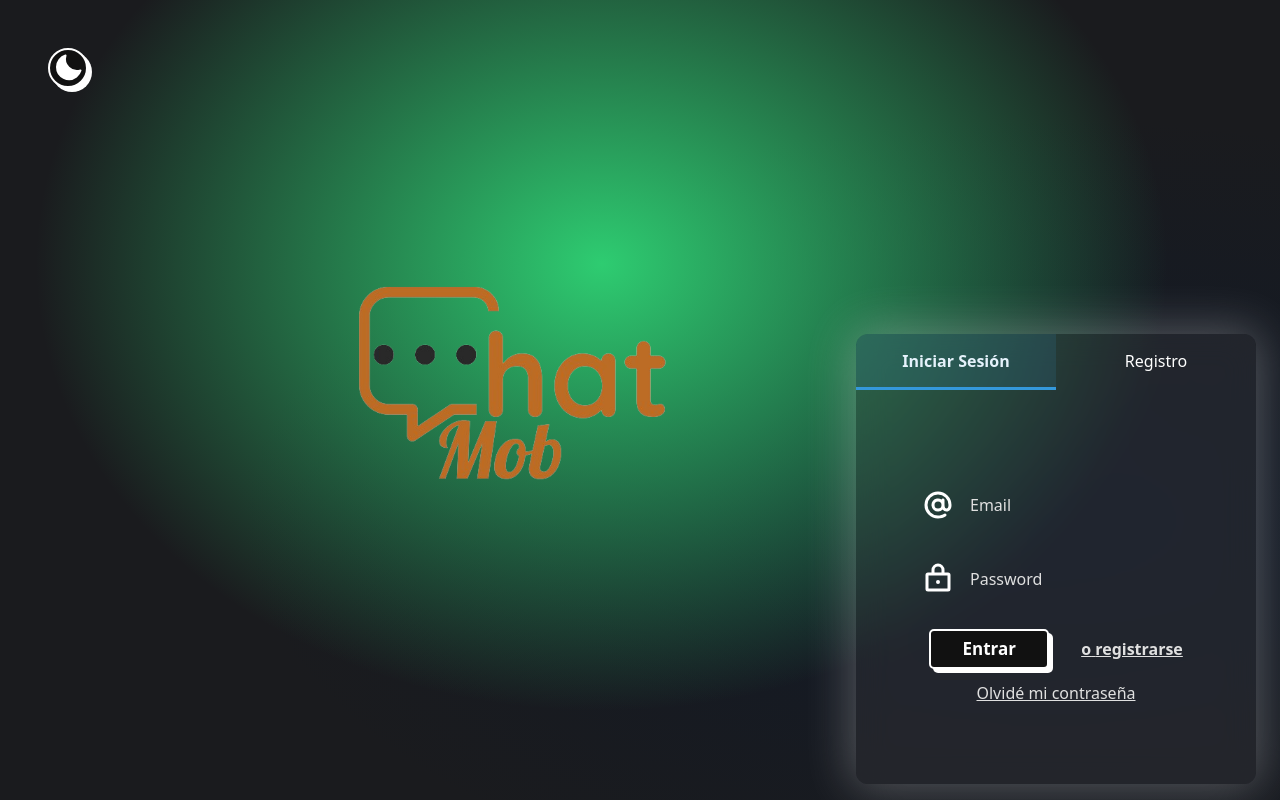
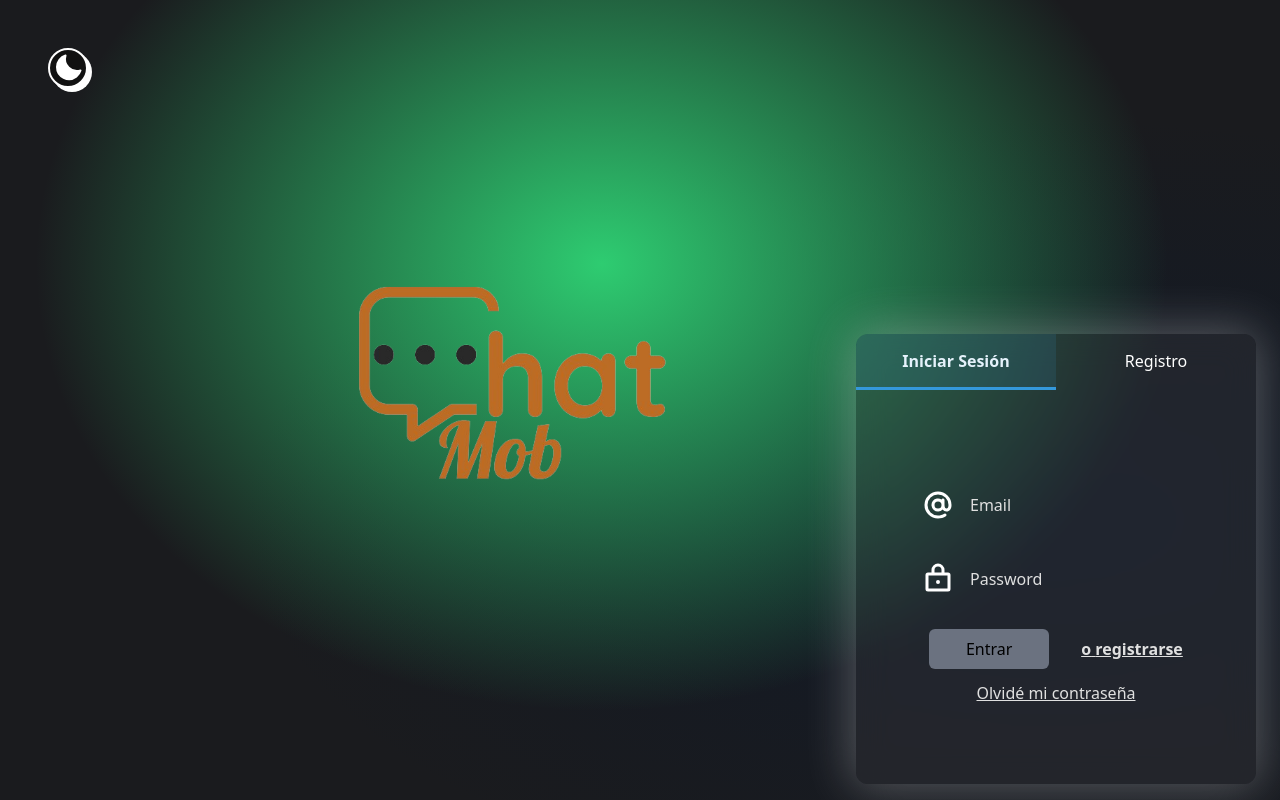
Before and after one commit to borgesmj/real-time-chat-app, a React (Vite) app: page /login in a window 1280 px wide. Built offline with nearby package versions, Linux system fonts and the light colour scheme; no server answers; the database is empty.

Commit message:
setting the login/register  button

```diff
--- a/src/Components/LoginForm/LoginForm.jsx
+++ b/src/Components/LoginForm/LoginForm.jsx
@@ -2,7 +2,7 @@ import FormTemplate from "../../Templates/FormTemplate";
 import FormField from "../FormField/FormField";
 import SubmitBtn from "../SubmitBtn/SubmitBtn";
 import { At, Lock } from "@phosphor-icons/react";
-import { useState } from "react";
+import { useEffect, useState } from "react";
 // Toastyfy
 import { ToastContainer, toast, Bounce } from "react-toastify";
 import "react-toastify/dist/ReactToastify.css";
@@ -21,8 +21,16 @@ const LoginForm = ({
 }) => {
   const [loginEmail, setLoginEmail] = useState("");
   const [loginPW, setLoginPW] = useState("");
+  const [btnIsActive, setBtnIsActive] = useState(false)
   const navigate = useNavigate();
 
+  useEffect(() => {
+    if (loginEmail && loginPW) {
+      setBtnIsActive(true);
+    } else {
+      setBtnIsActive(false);
+    }
+  }, [loginEmail, loginPW])
   const handleSubmit = async () => {
     const lowercaseEmail = loginEmail.toLowerCase();
     setLoading(true);
@@ -38,12 +46,16 @@ const LoginForm = ({
       setLoading(false);
       if (error.code === "auth/invalid-credential") {
         openToastError("Email y/o contraseña incorrecto");
+        return
       } else if (error.code === "auth/user-not-found") {
         openToastError("Usuario no existe");
+        return
       } else if (error.code === "auth/user-disabled") {
         openToastError("Usuario Inhabilitado");
+        return
       } else {
         openToastError("Ups!! Algo salió mal");
+        return
       }
     } finally{
       setLoading(false)
@@ -89,7 +101,7 @@ const LoginForm = ({
         </div>
       </FormField>
       <FormField>
-        <SubmitBtn btnText={btnText} handleSubmit={handleSubmit} />
+        <SubmitBtn btnText={btnText} handleSubmit={handleSubmit} btnIsActive= {btnIsActive}/>
         <p className="ml-8 font-bold text-[var(--text-200)] cursor-pointer underline ">
           o{" "}
           <span
--- a/src/Components/RegisterForm/RegisterForm.jsx
+++ b/src/Components/RegisterForm/RegisterForm.jsx
@@ -26,6 +26,7 @@ const RegisterForm = ({
   const [email, setEmail] = useState("");
   const [repeatPassword, setRepeatPassword] = useState("");
   const [allUsersList, setAllUserList] = useState([]);
+  const [btnIsActive, setBtnIsActive] = useState(false)
 
   useEffect(() => {
     let strength = evalNewPassword(newPassword);
@@ -60,6 +61,14 @@ const RegisterForm = ({
     };
     fetchUsers();
   }, []);
+
+  useEffect(() => {
+    if (repeatPassword && newPassword && username && email) {
+      setBtnIsActive(true);
+    } else {
+      setBtnIsActive(false);
+    }
+  }, [email, username, newPassword, repeatPassword])
   const validateUsername = (username) => {
     const usernameRegex = /^[a-zA-Z0-9_]+$/;
     return usernameRegex.test(username);
@@ -262,7 +271,7 @@ const RegisterForm = ({
         </div>
       </FormField>
       <FormField>
-        <SubmitBtn btnText={btnText} handleSubmit={handleSubmit} />
+        <SubmitBtn btnText={btnText} handleSubmit={handleSubmit} btnIsActive={btnIsActive} />
         <p className="ml-8 font-bold text-[var(--text-200)] cursor-pointer underline ">
           o{" "}
           <span
--- a/src/Components/SubmitBtn/SubmitBtn.jsx
+++ b/src/Components/SubmitBtn/SubmitBtn.jsx
@@ -1,14 +1,24 @@
-const SubmitBtn = ({btnText, handleSubmit}) => {
-
+const SubmitBtn = ({ btnText, handleSubmit, btnIsActive }) => {
   const handleButton = (e) => {
-    e.preventDefault()
-    handleSubmit()
-  }
+    e.preventDefault();
+    if (!btnIsActive) {
+      return;
+    } else {
+      handleSubmit();
+    }
+  };
   return (
-    <button className="button" onClick={handleButton}>
+    <button
+      className={`w-[120px] h-[40px] p-3 flex justify-center items-center rounded-md relative transition-all active:scale-100 active:shadow-[0px_0px_0px_0px_var(--text-200)] ${
+        !btnIsActive
+          ? "cursor-not-allowed bg-gray-500"
+          : "bg-gradient-to-r from-[var(--accent-100)] to-[var(--accent-200)] border-solid border-[var(--primary-300)] border-[1px] text-[var(--text-100)] scale-105 shadow-[0px_0px_4px_2px_var(--text-200)]"
+      }`}
+      onClick={handleButton}
+    >
       {btnText}
     </button>
-  )
-}
+  );
+};
 
-export default SubmitBtn
+export default SubmitBtn;
--- a/src/index.css
+++ b/src/index.css
@@ -208,26 +208,7 @@
   font-size: 0.8em;
 }
 
-.formField > .button {
-  --font-color: #fefefe;
-  --bg-color: #111;
-  --main-color: #fefefe;
-  width: 120px;
-  height: 40px;
-  border-radius: 5px;
-  border: 2px solid var(--main-color);
-  background-color: var(--bg-color);
-  box-shadow: 4px 4px var(--main-color);
-  font-size: 17px;
-  font-weight: 600;
-  color: var(--font-color);
-  cursor: pointer;
-}
 
-.button:active {
-  box-shadow: 0px 0px var(--main-color);
-  transform: translate(3px, 3px);
-}
 .validationBar {
   transition: all 0.3s ease;
 }
```
